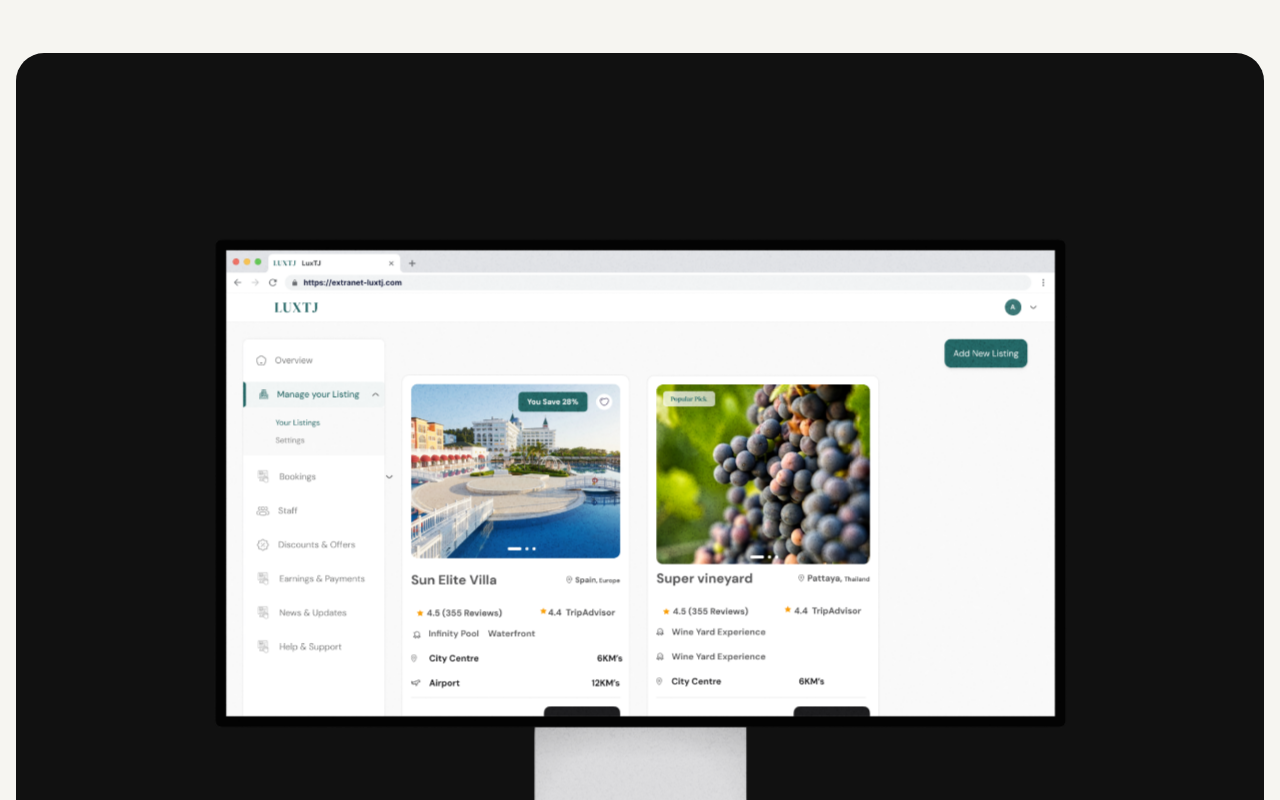
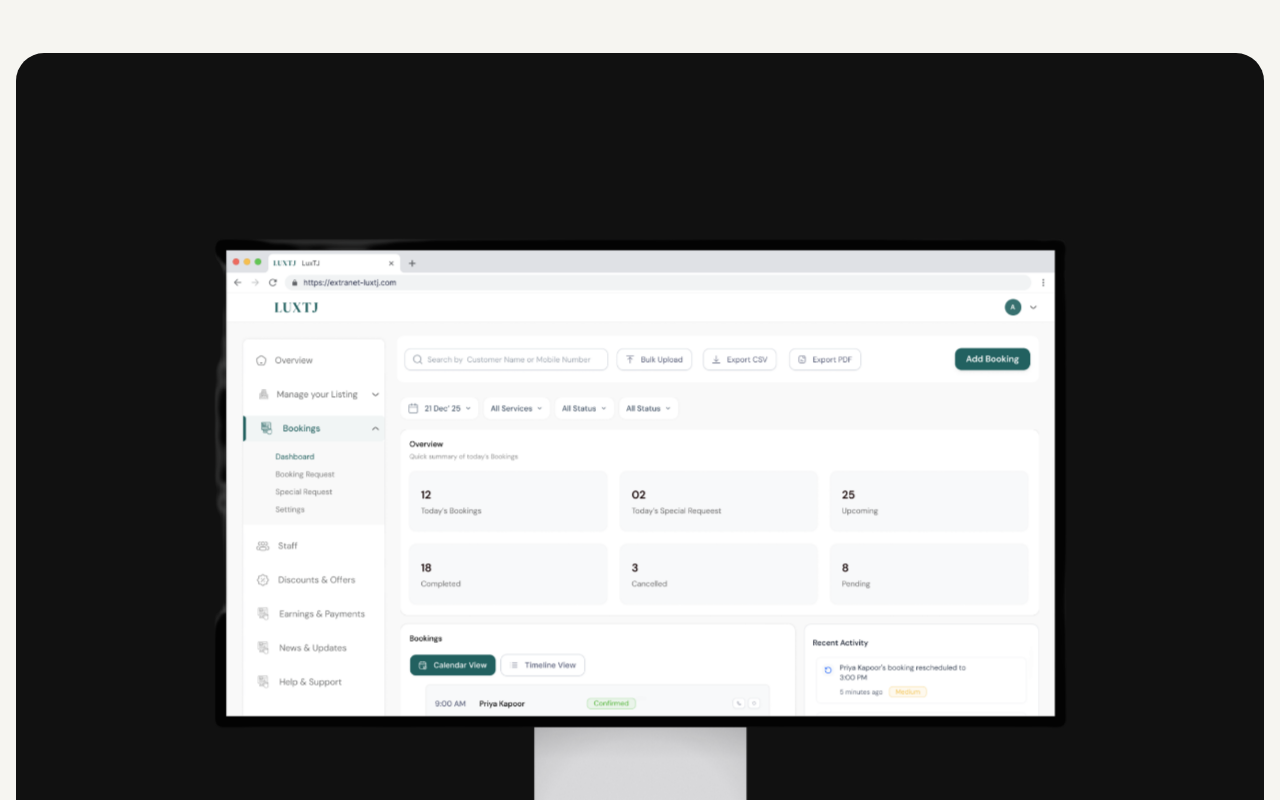
Before and after one commit to Akshayux/akshay-portfolio, a Next.js app: page /work/luxtj-extranet in a window 1280 px wide. Shown: the part 720-1520 px from the top of the page. Built offline with nearby package versions, Linux system fonts and the light colour scheme.

Commit message:
Update LUXTJ extranet hero dashboard

```diff
--- a/app/work/luxtj-extranet/page.tsx
+++ b/app/work/luxtj-extranet/page.tsx
@@ -31,7 +31,7 @@ export default function ExtranetPage(){return <main id="top" className="case-pag
     <dl className="case-summary reveal"><div><dt>Role</dt><dd>Lead Product & UX Designer</dd></div><div><dt>Scope</dt><dd>UX, UI, workflows, component library</dd></div><div><dt>Context</dt><dd>B2B partner operations</dd></div><div><dt>Platforms</dt><dd>Web, extranet and mobile</dd></div><div><dt>Team</dt><dd>Stakeholders and developers</dd></div><div><dt>Status</dt><dd>Implementation-ready design</dd></div></dl>
   </section>
 
-  <section className="case-hero-media extranet-hero-media reveal" data-parallax><img src="/figma/case-1.png" alt="LUXTJ partner extranet listing dashboard"/></section>
+  <section className="case-hero-media extranet-hero-media reveal" data-parallax><img src="/figma/luxtj-extranet-booking-dashboard.png" alt="LUXTJ partner extranet booking dashboard displayed on a desktop monitor"/></section>
 
   <section className="case-section case-narrow reveal"><Kicker>Executive summary</Kicker><h2>One ecosystem across customer and internal workflows.</h2><p className="case-lead">I designed the complete Luxury Travel website and extranet, connecting customer and internal workflows across web, extranet and mobile.</p><div className="case-three"><article><span>6+ core journeys</span><h3>Connected around the trip.</h3><p>Discovery, planning, booking, payments and post-booking experiences were improved as related journeys.</p></article><article><span>3 platforms</span><h3>A shared component library.</h3><p>Reusable patterns improved design consistency and made developer handoff more efficient.</p></article><article><span>Delivery</span><h3>Requirements made concrete.</h3><p>Close stakeholder and developer collaboration helped resolve edge cases before launch.</p></article></div></section>
 
```
Also changed, not shown: public/figma/luxtj-extranet-booking-dashboard.png (added).
